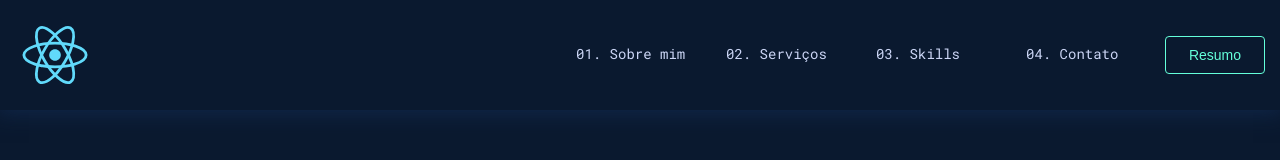
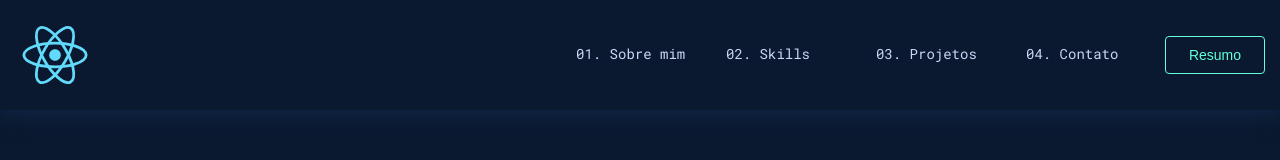
Before and after one commit to brenoleitep/Meu-Portfolio, a React (Vite) app: page / in a window 1280 px wide. Shown: the top 160 px of the page. Built offline with nearby package versions, Linux system fonts and the light colour scheme.

Commit message:
Fix: Correção de header.

```diff
--- a/src/components/Header/RightNav.jsx
+++ b/src/components/Header/RightNav.jsx
@@ -35,8 +35,8 @@ const RightNav = ({ open }) => {
   return (
     <Ul open={open}>
       <li>01. Sobre mim</li>
-      <li>02. Serviços</li>
-      <li>03. Skills</li>
+      <li>02. Skills</li>
+      <li>03. Projetos</li>
       <li>04. Contato</li>
 
       <button>Resumo</button>
```
